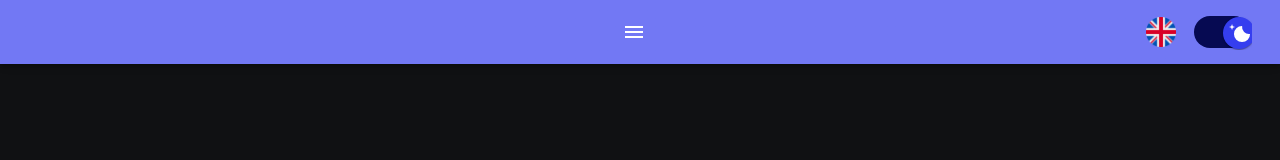
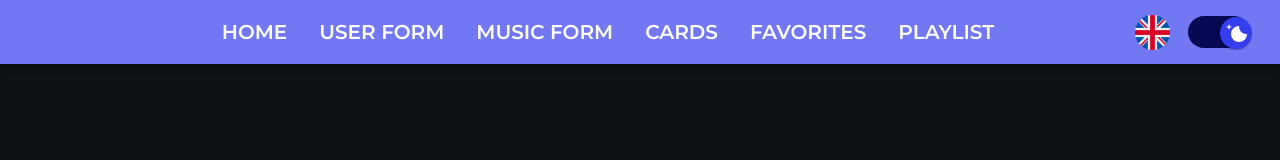
Before and after one commit to proga-react-practice/alpha-team-project, a React (Vite) app: page /contact in a window 1280 px wide. Shown: the top 160 px of the page. Built offline with nearby package versions, Linux system fonts and the light colour scheme; what ldrs would draw is missing.

Commit message:
appbar fix

```diff
--- a/src/Layout.tsx
+++ b/src/Layout.tsx
@@ -23,8 +23,7 @@ const Layout: React.FC = () => {
   const { language, toggleLanguage } = useLanguage();
   const [isDrawerOpen, setIsDrawerOpen] = useState(false);
   const theme = useTheme();
-  const isMobileOrTablet = useMediaQuery(theme.breakpoints.down("lg"));
-
+  const isMobileOrTablet = useMediaQuery(theme.breakpoints.down("md"));
   const toggleDrawer = (open: boolean) => () => {
     setIsDrawerOpen(open);
   };
@@ -37,17 +36,13 @@ const Layout: React.FC = () => {
     <Box>
       <StyledAppBar>
         <Toolbar>
-          {!isMobileOrTablet && (
-            <Box sx={{ display: "flex", width: "100%", alignItems: "center" }}>
-              <Routes onClick={handleItemClick} />
-            </Box>
-          )}
-          {isMobileOrTablet && (
+          {isMobileOrTablet ? (
             <IconButton
               color="inherit"
               aria-label="open drawer"
               edge="start"
               onClick={toggleDrawer(true)}
+              sx={{ position: "fixed", left: "5%" }}
             >
               <MenuIcon
                 style={{
@@ -55,6 +50,10 @@ const Layout: React.FC = () => {
                 }}
               />
             </IconButton>
+          ) : (
+            <Box sx={{ display: "flex", width: "100%" }}>
+              <Routes onClick={handleItemClick} />
+            </Box>
           )}
         </Toolbar>
         <Box
--- a/src/components/Routes.tsx
+++ b/src/components/Routes.tsx
@@ -2,6 +2,7 @@ import React from "react";
 import { useTheme } from "@mui/material/styles";
 import { StyledLink } from "./styled/styles";
 import { useLanguage } from "./LanguageContext";
+import { useMediaQuery } from "@mui/material";
 
 export const routes = {
   home: "/home",
@@ -16,7 +17,10 @@ export const routes = {
 const Routes: React.FC<{ onClick: () => void }> = ({ onClick }) => {
   const theme = useTheme();
   const { translations } = useLanguage();
-  const linkStyle = { color: theme.palette.mode === "dark" ? "#ffffff" : "#000000" };
+  const linkStyle = {
+    color: theme.palette.mode === "dark" ? "#ffffff" : "#000000",
+  };
+  const isLarge = useMediaQuery(theme.breakpoints.between("md", "lg"));
 
   const routeList = [
     { path: routes.home, label: translations.routes.homepage },
@@ -25,13 +29,25 @@ const Routes: React.FC<{ onClick: () => void }> = ({ onClick }) => {
     { path: routes.cards, label: translations.routes.cards },
     { path: routes.favorites, label: translations.routes.favorites },
     { path: routes.playlist, label: translations.routes.playlist },
-    { path: routes.contact}
+    { path: routes.contact },
   ];
 
   return (
     <>
       {routeList.map(({ path, label }) => (
-        <StyledLink key={path} to={path} sx={linkStyle} onClick={onClick}>
+        <StyledLink
+          style={linkStyle}
+          sx={{
+            ...(isLarge && {
+              fontSize: 20,
+              padding: 0,
+              marginRight: 4,
+            }),
+          }}
+          key={path}
+          to={path}
+          onClick={onClick}
+        >
           {label}
         </StyledLink>
       ))}
--- a/src/components/styled/Switch.tsx
+++ b/src/components/styled/Switch.tsx
@@ -2,7 +2,7 @@ import { styled } from "@mui/material/styles";
 import Switch from "@mui/material/Switch";
 
 export const MaterialUISwitch = styled(Switch)(({ theme }) => ({
-  width: 60,
+  width: 66,
   height: 36,
   padding: 2,
   "& .MuiSwitch-switchBase": {
```
